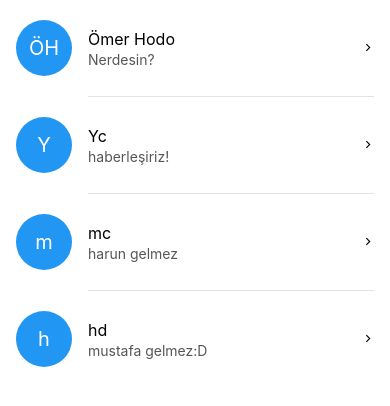
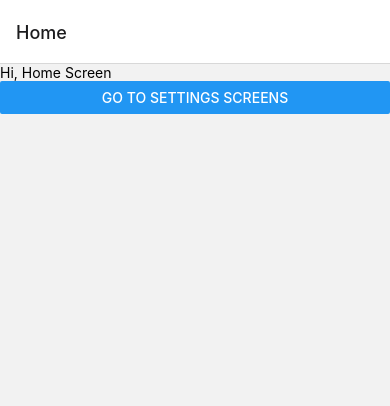
Before and after one commit to 0hodo1/chatty, a React Native app: screen / in a window 390 px wide. Shown: the top 406 px of the page. Built offline with nearby package versions, Linux system fonts and the light colour scheme.

Commit message:
button test version

```diff
--- a/App.js
+++ b/App.js
@@ -1,8 +1,46 @@
-import React from 'react';
-import Chats from './screens/Chats'
+import React from "react";
+// import Chats from './screens/Chats'
+import { NavigationContainer } from "@react-navigation/native";
+import { Text, Button } from "react-native";
+import { createNativeStackNavigator } from "@react-navigation/native-stack";
+import { SafeAreaView } from "react-native-safe-area-context";
+
+const Home = ({ navigation }) => {
+  return (
+    <SafeAreaView>
+      <Text>Hi, Home Screen</Text>
+      <Button title="Go to Settings screens" onPress={() => {
+        navigation.push("Settings")
+      }} />
+    </SafeAreaView>
+  );
+};
+
+const Settings = ({navigation}) => {
+  return (
+    <SafeAreaView>
+      <Text>Hi, Settings Screen</Text>
+      <Button title="Go to Home screens" onPress={() => {
+        navigation.push("Home")
+      }} />
+    </SafeAreaView>
+  );
+};
+
+const MainStack = createNativeStackNavigator();
 
 const App = () => {
-  return <Chats/>
-}
+  return (
+    <NavigationContainer>
+      <MainStack.Navigator>
+        <MainStack.Screen name="Home" component={Home}></MainStack.Screen>
+        <MainStack.Screen
+          name="Settings"
+          component={Settings}
+        ></MainStack.Screen>
+      </MainStack.Navigator>
+    </NavigationContainer>
+  );
+};
 
-export default App
+export default App;
--- a/package.json
+++ b/package.json
@@ -15,7 +15,9 @@
     "expo-status-bar": "~1.0.4",
     "react": "16.13.1",
     "react-dom": "16.13.1",
-    "react-native": "https://github.com/expo/react-native/archive/sdk-42.0.0.tar.gz"
+    "react-native": "https://github.com/expo/react-native/archive/sdk-42.0.0.tar.gz",
+    "react-native-safe-area-context": "^3.2.0",
+    "react-native-screens": "^3.4.0"
   },
   "devDependencies": {
     "@babel/core": "^7.9.0"
```
Also changed, not shown: 2 other files (tests, documents, lock files or other folders).
